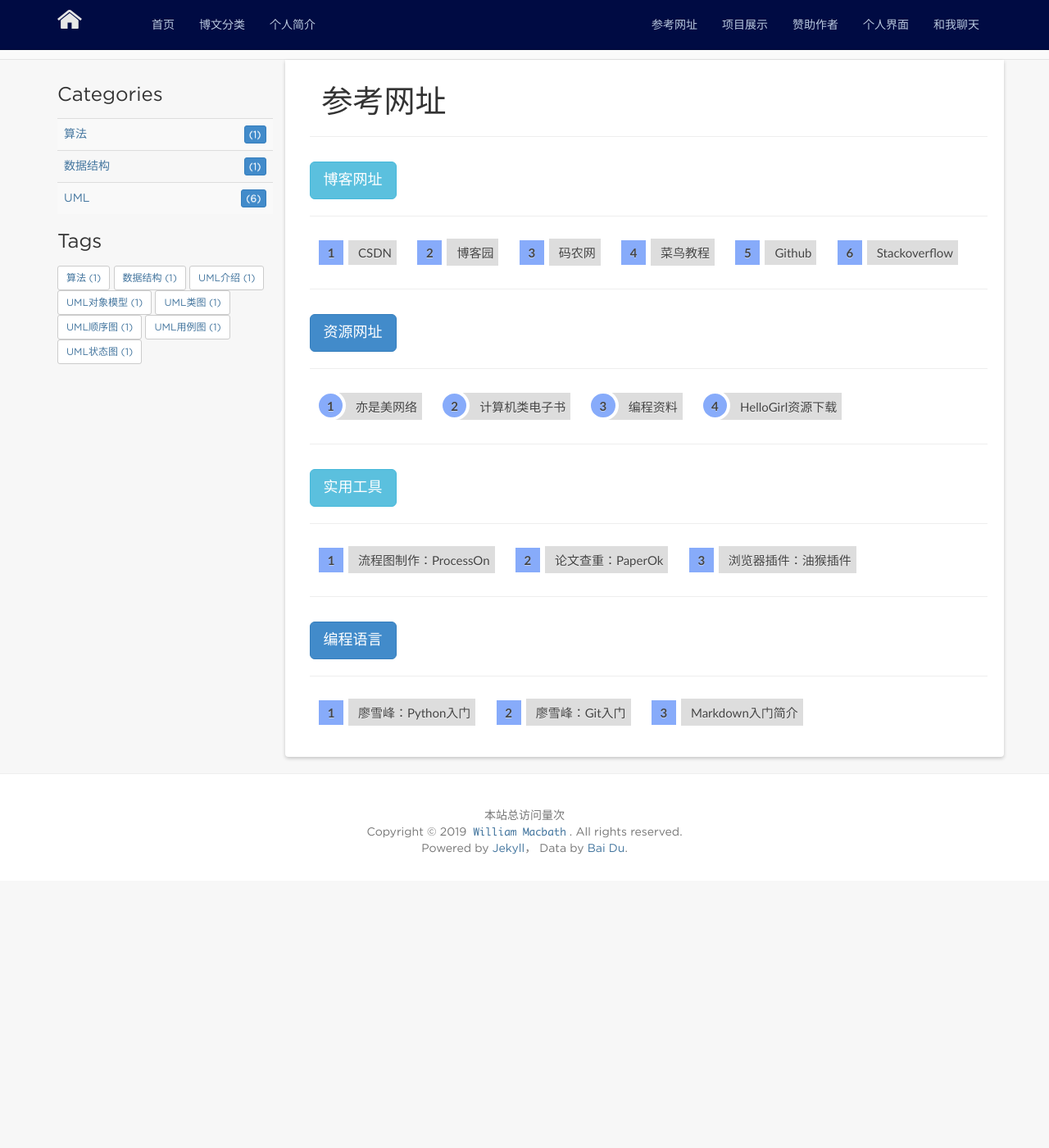
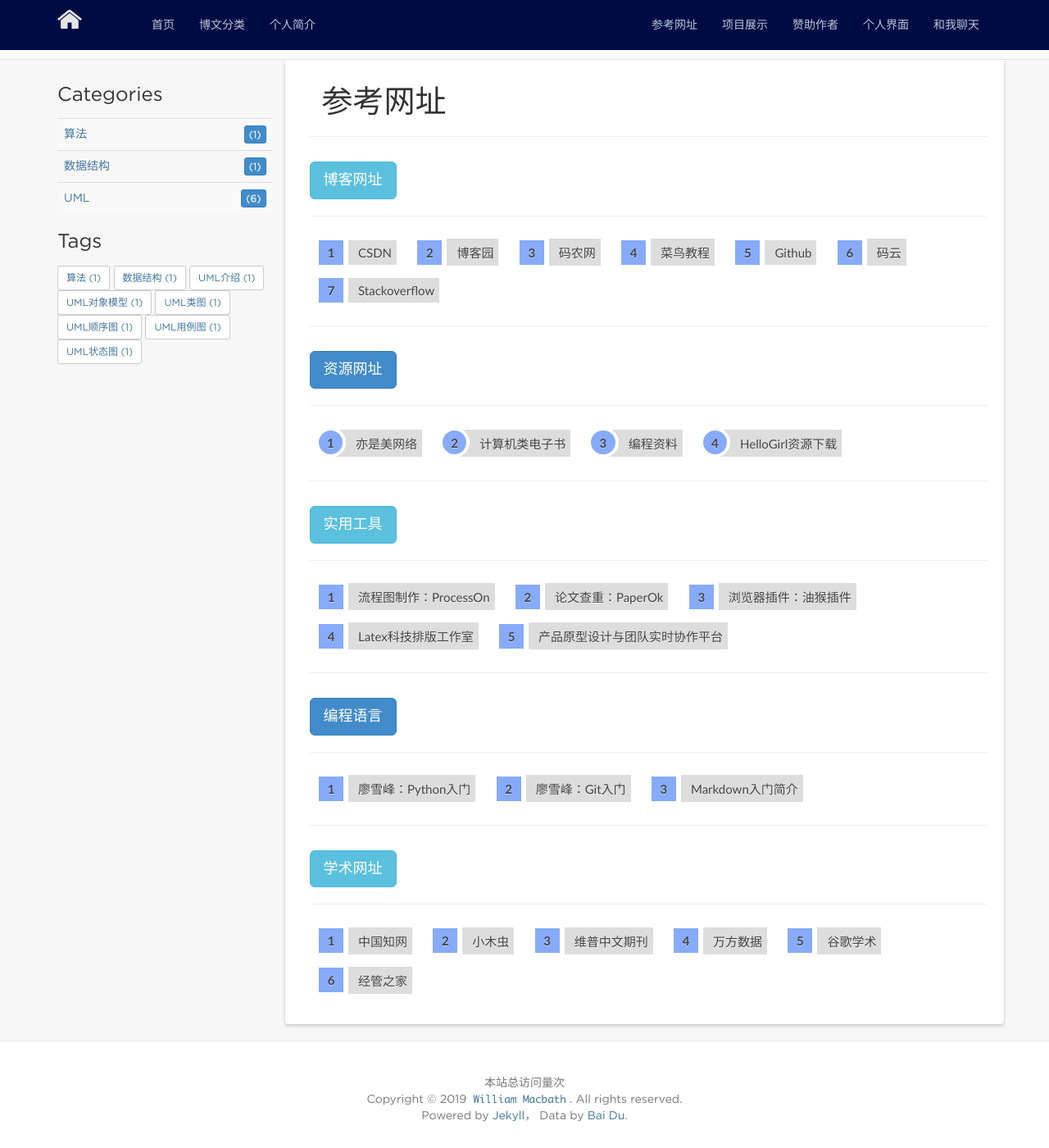
Before and after one commit to misttree/misttree.github.io, a Jekyll site: the page built from reference.md, in a window 1280 px wide and 1400 px high, scrolled down 206 px. Shown: the whole window at 82% size. Built offline with Jekyll 4.4.1, drawn with Linux system fonts in a browser that asks for light colours; nearby versions of some CDN libraries; comment, search, counter and statistics services are not loaded; before the commit the page ends 1280 px from its top, so only the background shows below that.

Commit message:
更新参考网址的使用链接

```diff
--- a/reference.md
+++ b/reference.md
@@ -17,6 +17,7 @@ abbr {text-decoration: none;}
 <li><a href="http://www.codeceo.com/" target="_blank">码农网</a></li>
 <li><a href="http://www.runoob.com/" target="_blank">菜鸟教程</a></li>
 <li><a href="https://github.com/" target="_blank">Github</a></li>
+<li><a href="https://gitee.com/" target="_blank">码云</a></li>
 <li><a href="https://stackoverflow.com/" target="_blank">Stackoverflow</a></li>
 </ol>
 
@@ -27,15 +28,29 @@ abbr {text-decoration: none;}
 <li><a href="https://github.com/FangWW/Document" target="_blank">编程资料</a></li>
 <li><a href="https://www.jqhtml.com/down/" target="_blank">HelloGirl资源下载</a></li>
 </ol>
+
 <hr><h4 class="btn btn-info btn-lg">实用工具</h4><hr>
 <ol class="rectangle-list">
 <li><a href="https://www.processon.com/" target="_blank">流程图制作：ProcessOn</a></li>
 <li><a href="https://www.paperok.com/" target="_blank">论文查重：PaperOk</a></li>
 <li><a href="https://greasyfork.org/zh-CN/" target="_blank">浏览器插件：油猴插件</a></li>
+<li><a href="http://www.latexstudio.net/" target="_blank">Latex科技排版工作室</a></li>
+<li><a href="https://www.xiaopiu.com/" target="_blank">产品原型设计与团队实时协作平台</a></li>
 </ol>
+
 <hr><h4 class="btn btn-primary btn-lg">编程语言</h4><hr>
 <ol class="rectangle-list">
 <li><a href="https://www.liaoxuefeng.com/wiki/0014316089557264a6b348958f449949df42a6d3a2e542c000" target="_blank">廖雪峰：Python入门</a></li>
 <li><a href="https://www.liaoxuefeng.com/wiki/0013739516305929606dd18361248578c67b8067c8c017b000" target="_blank">廖雪峰：Git入门</a></li>
 <li><a href="http://xianbai.me/learn-md/article/about/readme.html" target="_blank">Markdown入门简介</a></li>
 </ol>
+
+<hr><h4 class="btn btn-info btn-lg">学术网址</h4><hr>
+<ol class="rectangle-list">
+<li><a href="http://www.cnki.net/" target="_blank">中国知网</a></li>
+<li><a href="http://muchong.com/" target="_blank">小木虫</a></li>
+<li><a href="http://lib.cqvip.com/" target="_blank">维普中文期刊</a></li>
+<li><a href="http://librarian.wanfangdata.com.cn/" target="_blank">万方数据</a></li>
+<li><a href="https://scholar.google.com.hk/" target="_blank">谷歌学术</a></li>
+<li><a href="https://bbs.pinggu.org/forum-109-1.html" target="_blank">经管之家</a></li>
+</ol>
```
